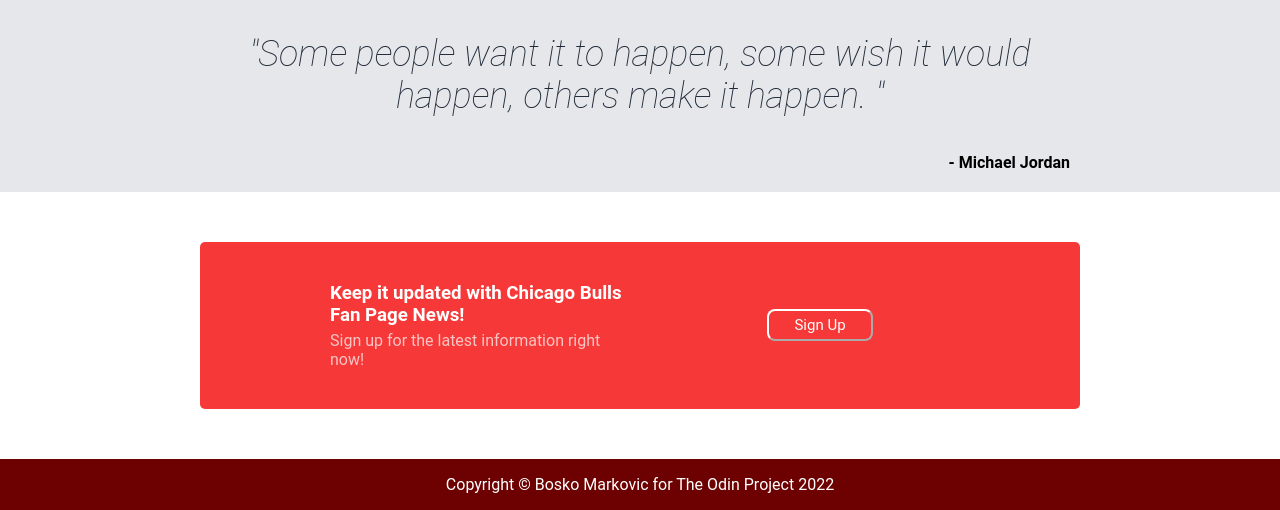
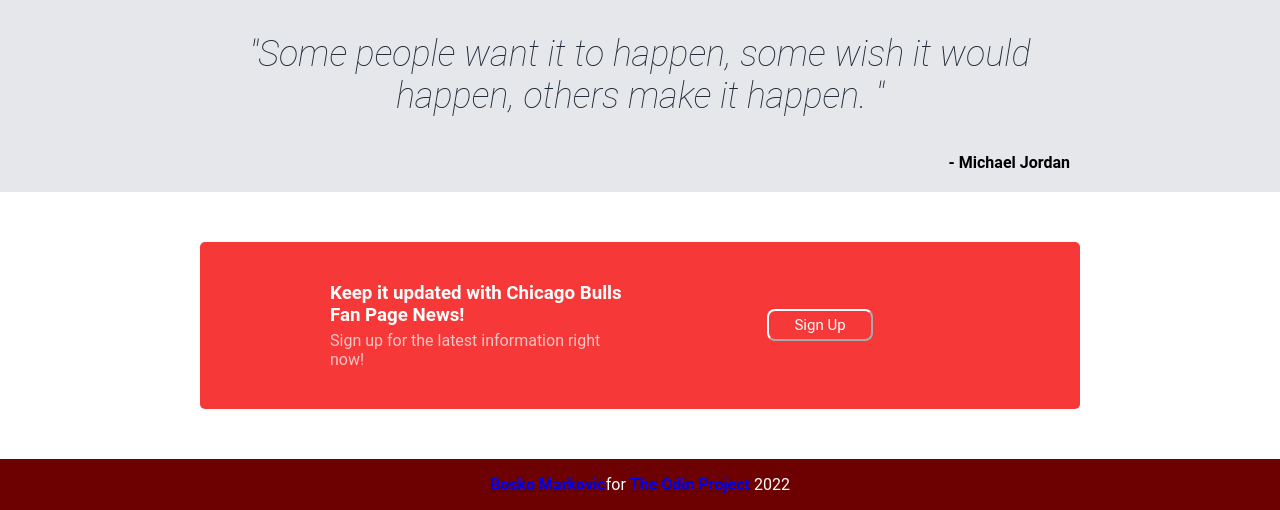
Before and after one commit to bskmrkvc/landing-page, a plain HTML site: page index.html in a window 1280 px wide. Shown: the part 1007-1517 px from the top of the page. Drawn offline with Linux system fonts and the light colour scheme.

Commit message:
Update index.html

```diff
--- a/index.html
+++ b/index.html
@@ -3,7 +3,7 @@
     <head>
         <link rel="icon" href="https://vectorency.com/wp-content/uploads/2021/09/bulls-07.png">
         <link href="css/main.css" rel="stylesheet" type="text/css" media="all"/>
-        <title>Shiba - Official Page</title>
+        <title>Chicaco Bulls Fan Page</title>
     </head>
     <body>
         <div class="container">
@@ -69,7 +69,7 @@
                 </div>
             </div>
             <div class="bx footer">
-                <p>Copyright © Bosko Markovic for The Odin Project 2022</p>
+                <p><a href="https://github.com/bskmrkvc" class="links"><strong>Bosko Markovic</strong></a>for <a href="https://www.theodinproject.com/" class="links"><strong>The Odin Project</a></strong></a> 2022</p>
             </div>
         </div>
     </body>
```
